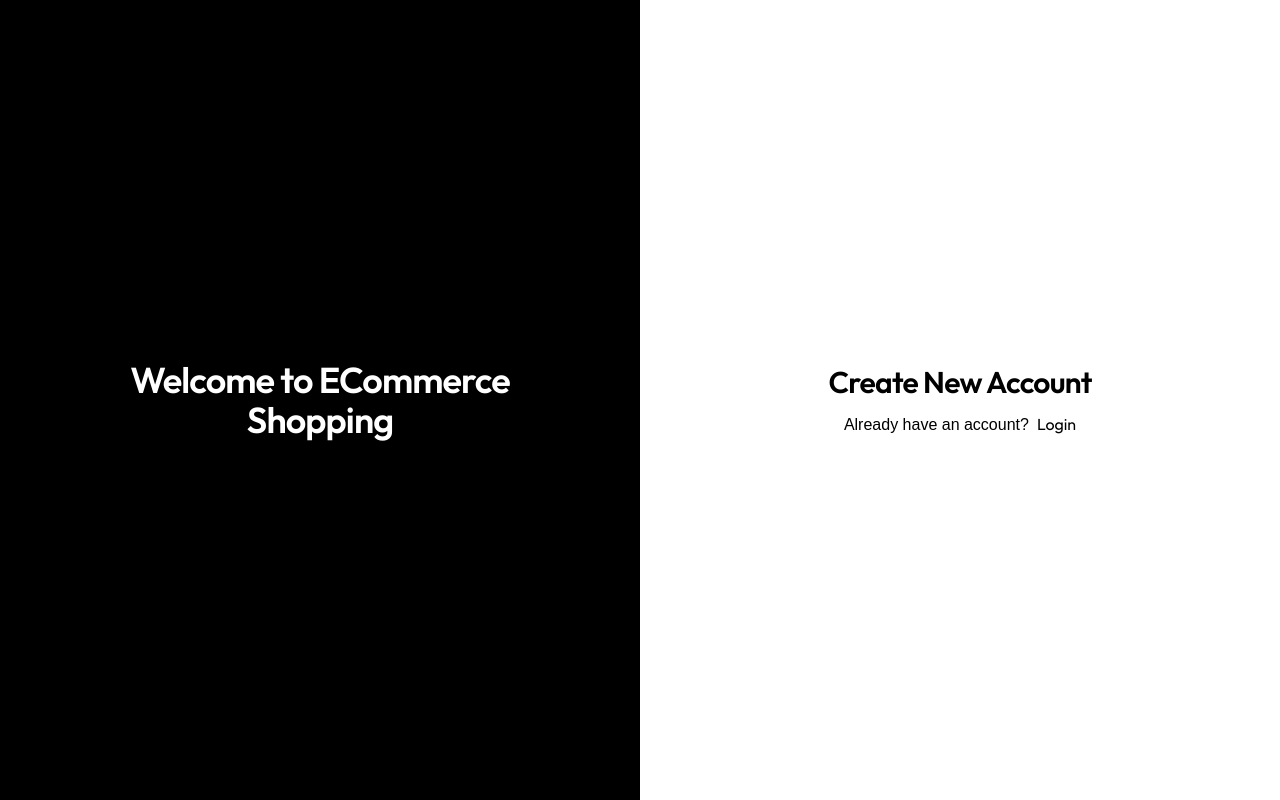
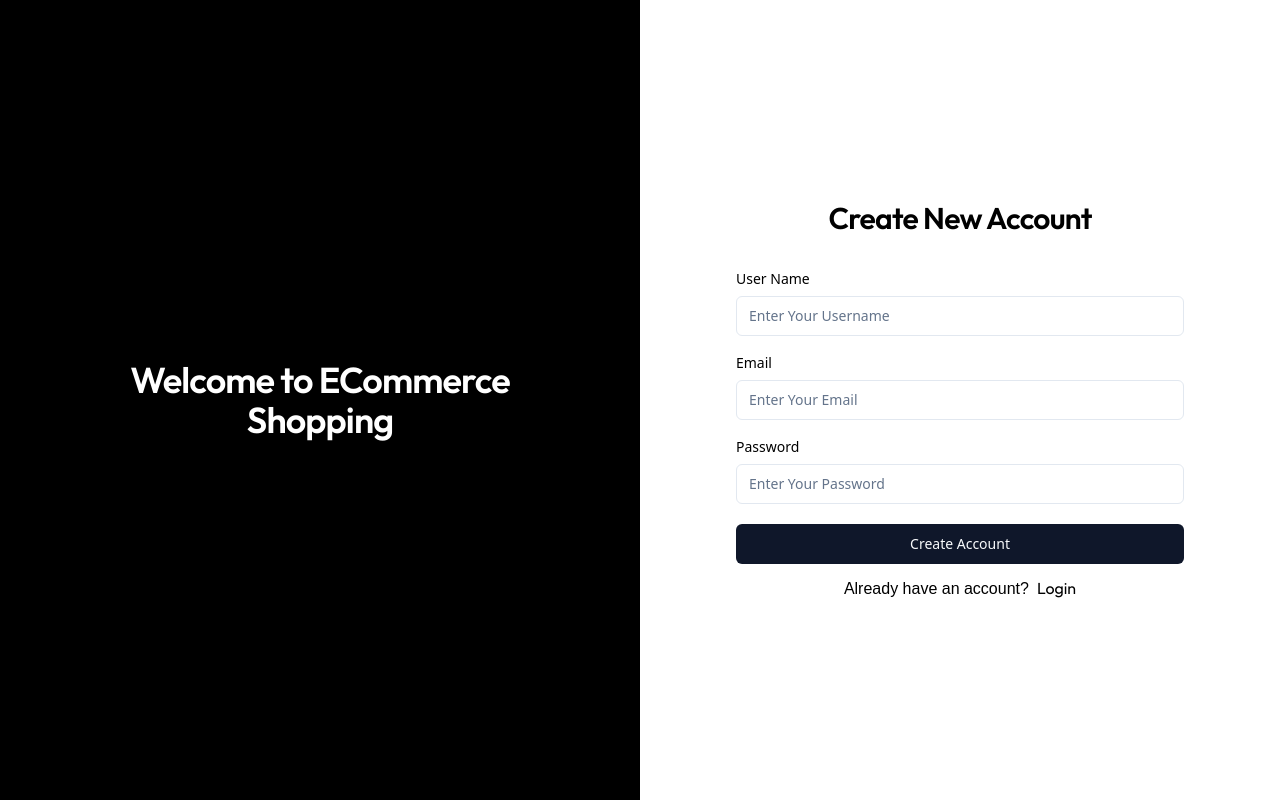
Before and after one commit to Allwyn46/mern_e_commerce, a React (Vite) app in the folder frontend/: page /auth/register in a window 1280 px wide. Built offline with nearby package versions, Linux system fonts and the light colour scheme; the HTML template or start-up script is replaced by a standard one; a web font is replaced by a local one.

Commit message:
Completed register page

```diff
--- a/frontend/src/components/common/CommonForm.jsx
+++ b/frontend/src/components/common/CommonForm.jsx
@@ -96,8 +96,8 @@ const CommonForm = ({ formControls, formData, setFormData, onSubmit, buttonText
             <div className='flex flex-col gap-3'>
                 {
                     formControls.map((control) => (
-                        <div key={control.name} className='grid w-full gap-1.5'>
-                            <Label className="mb-1">
+                        <div key={control.name} className='grid w-full gap-1.5 mb-2'>
+                            <Label className="mb-1 text-left">
                                 {control.label}
                             </Label>
 
--- a/frontend/src/pages/auth/Register.jsx
+++ b/frontend/src/pages/auth/Register.jsx
@@ -1,13 +1,41 @@
-import React from 'react'
+import CommonForm from '@/components/common/CommonForm'
+import { registerFormControls } from '@/config/config'
+import React, { useState } from 'react'
 import { Link } from 'react-router-dom'
 
+const initialState = {
+    userName: '',
+    email: '',
+    password: ''
+}
+
 const Register = () => {
+
+    const [formData, setFormData] = useState(initialState)
+
+    const onSubmit = () => {
+
+    }
+
     return (
         <div className='mx-auto w-full max-w-md space-y-6'>
             <div className='text-center'>
                 <h1 className='font-out_semi text-3xl tracking-tight text-foreground'>
                     Create New Account
                 </h1>
+
+                <div className='mt-9'>
+                    {/* RENDERING THE DYNAMIC FORM COMPONENT */}
+
+                    <CommonForm
+                        formControls={registerFormControls}
+                        buttonText={'Create Account'}
+                        formData={formData}
+                        setFormData={setFormData}
+                        onSubmit={onSubmit}
+                    />
+                </div>
+
                 <p className='mt-3 font-out_light'>
                     Already have an account?
                     <Link to='/auth/login' className='font-out_reg text-primary hover:underline ml-2'>
```
